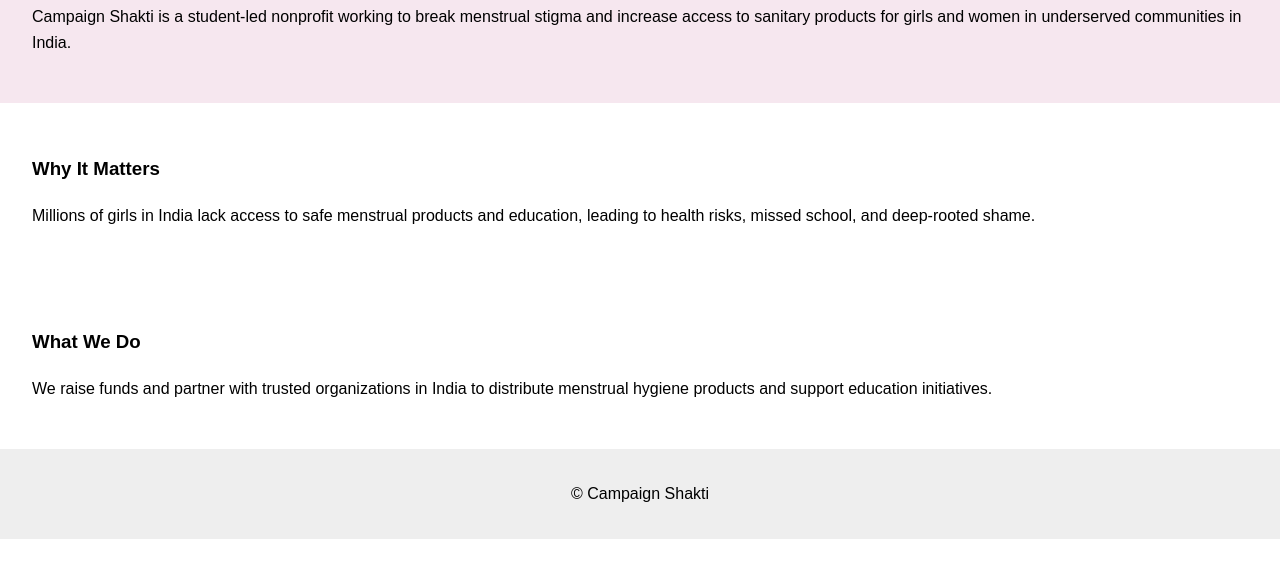
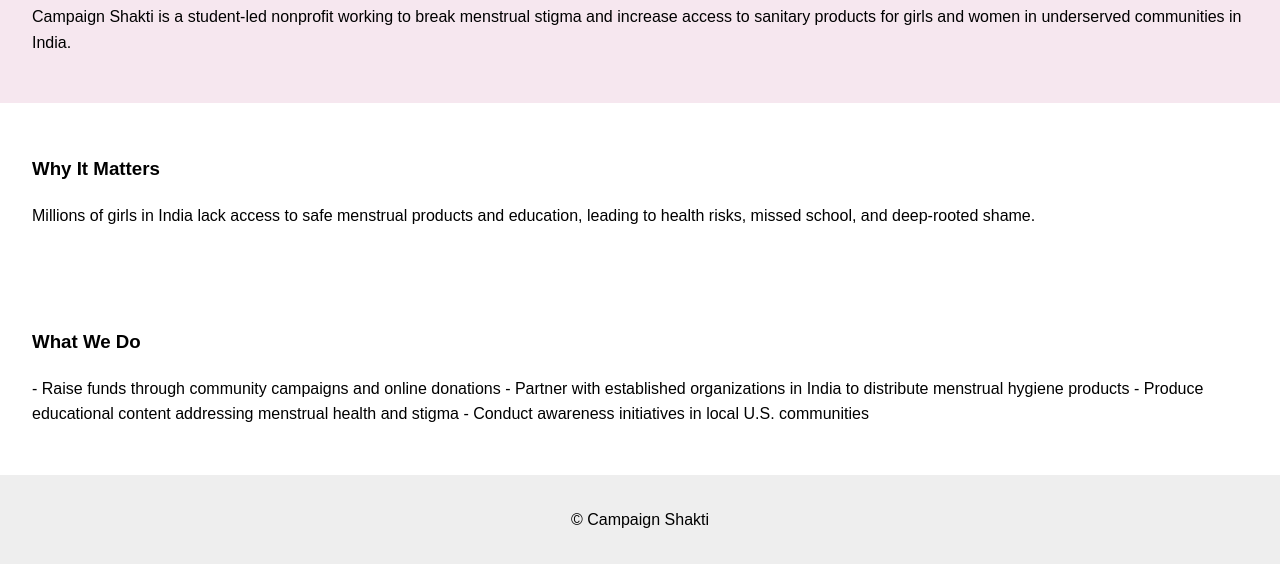
Before and after one commit to anshika-rath/shakti, a plain HTML site: page index.html in a window 1280 px wide. Shown: the part 258-822 px from the top of the page. Before the commit the page ends 800 px from the top, so only its background shows below. Drawn offline with Linux system fonts and the light colour scheme.

Commit message:
Update index.html

```diff
--- a/index.html
+++ b/index.html
@@ -38,8 +38,11 @@
   <section>
     <h3>What We Do</h3>
     <p>
-      We raise funds and partner with trusted organizations in India to distribute
-      menstrual hygiene products and support education initiatives.
+     - Raise funds through community campaigns and online donations
+     - Partner with established organizations in India to distribute menstrual hygiene products
+     - Produce educational content addressing menstrual health and stigma
+     - Conduct awareness initiatives in local U.S. communities
+
     </p>
   </section>
 
```
